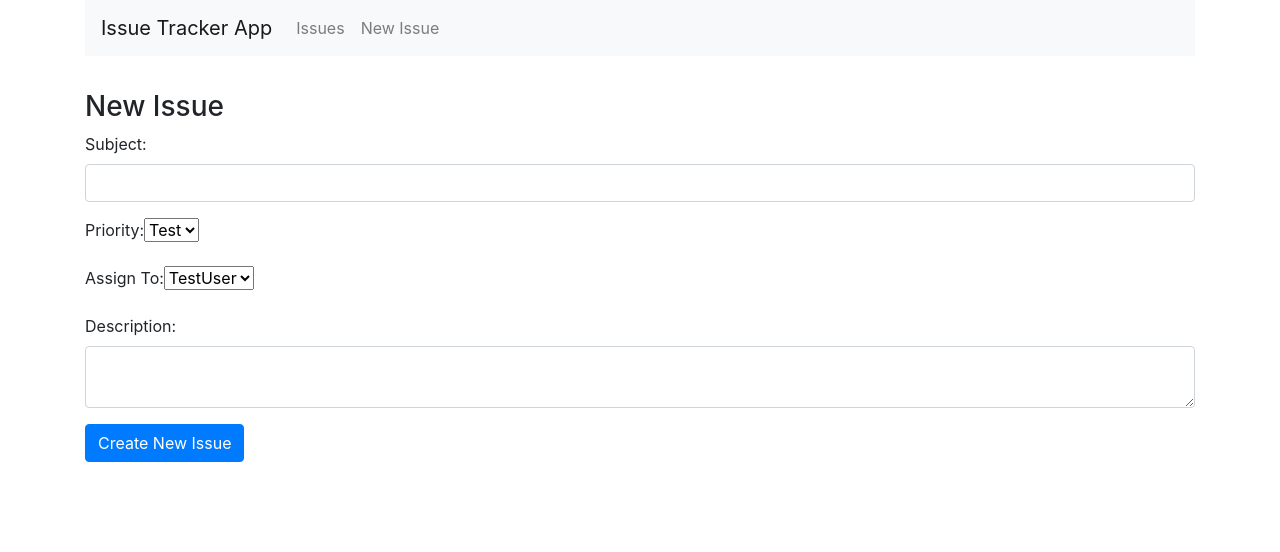
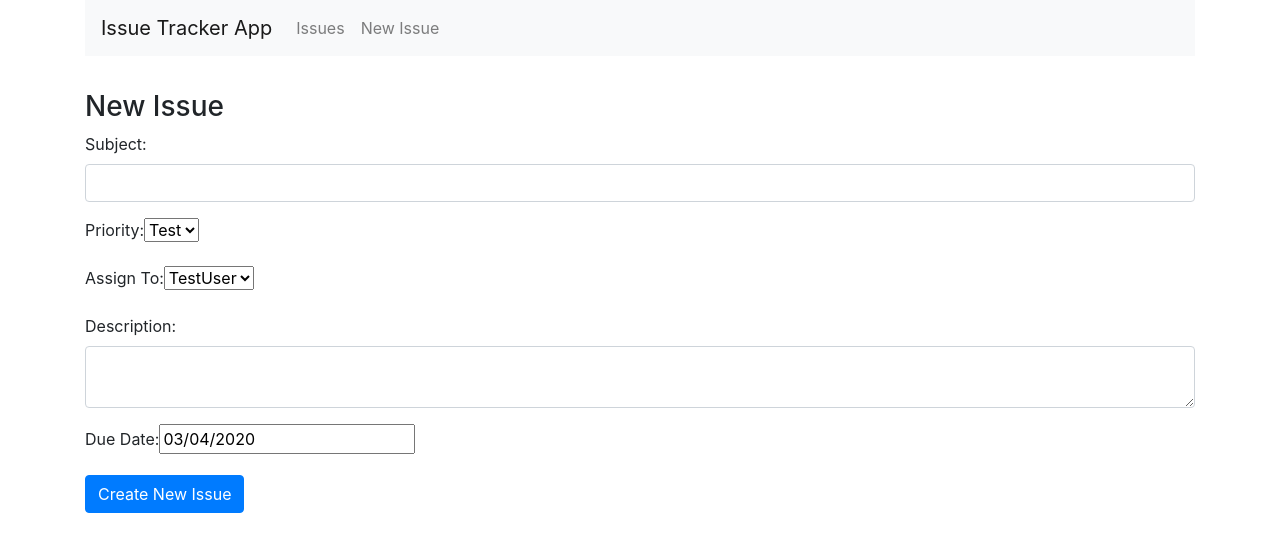
Before and after one commit to mark-fox/Issue_Tracker, a React (Create React App) app: page /new in a window 1280 px wide. Shown: the top 552 px of the page. Built offline with nearby package versions, Linux system fonts and the light colour scheme.

Commit message:
Added datepicker and started implementing on New Issue page

```diff
--- a/package.json
+++ b/package.json
@@ -9,6 +9,7 @@
     "axios": "^0.19.2",
     "bootstrap": "^4.4.1",
     "react": "^16.13.0",
+    "react-datepicker": "^2.13.0",
     "react-dom": "^16.13.0",
     "react-router-dom": "^5.1.2",
     "react-scripts": "3.4.0"
--- a/src/App.js
+++ b/src/App.js
@@ -41,3 +41,4 @@ export default App;
 
 // Resources:
 // https://codingthesmartway.com/the-mern-stack-tutorial-building-a-react-crud-application-from-start-to-finish-part-1/
+// https://www.npmjs.com/package/react-datepicker
--- a/src/components/newIssue.js
+++ b/src/components/newIssue.js
@@ -1,5 +1,8 @@
 import React, { Component } from 'react';
 import axios from 'axios';
+import DatePicker from "react-datepicker/es";
+
+import 'react-datepicker/dist/react-datepicker.css';
 
 export default class NewIssue extends Component {
     constructor(props) {
@@ -10,6 +13,7 @@ export default class NewIssue extends Component {
         this.onChangePriority = this.onChangePriority.bind(this);
         this.onChangeAssignedTo = this.onChangeAssignedTo.bind(this);
         this.onChangeDescription = this.onChangeDescription.bind(this);
+        this.onChangeDueDate = this.onChangeDueDate.bind(this);
         this.onSubmit = this.onSubmit.bind(this);
 
         this.state = {
@@ -21,7 +25,7 @@ export default class NewIssue extends Component {
             overdueDays: 0,
             description: "",
             lastUpdated: null,
-            dueDate: null,
+            dueDate: new Date(),
             createdDate: null,
             closedDate: null,
             closed: false
@@ -44,9 +48,14 @@ export default class NewIssue extends Component {
         this.setState({description: e.target.value});
     }
 
+    onChangeDueDate(e) {
+        this.setState({dueDate: e});
+        console.log(this.state.dueDate);
+    }
+
     onSubmit(e) {
         e.preventDefault();
-
+// TODO add check for past dates either here or onChange
         const newIssue = {
 // TODO implement issue number
             issueNumber: 5,
@@ -113,8 +122,16 @@ export default class NewIssue extends Component {
                         <textarea className="form-control" value={this.state.description} onChange={this.onChangeDescription}></textarea>
                     </div>
                     <div className="form-group">
+                        <label>Due Date: </label>
+                        <DatePicker
+                            selected={this.state.dueDate}
+                            onChange={this.onChangeDueDate}
+                        />
+                    </div>
+                    <div className="form-group">
                         <input type="submit" value="Create New Issue" className="btn btn-primary" />
                     </div>
+{/*TODO add a cancel button*/}
                 </form>
             </div>
         )
```
Also changed, not shown: 1 other file (tests, documents, lock files or other folders).
